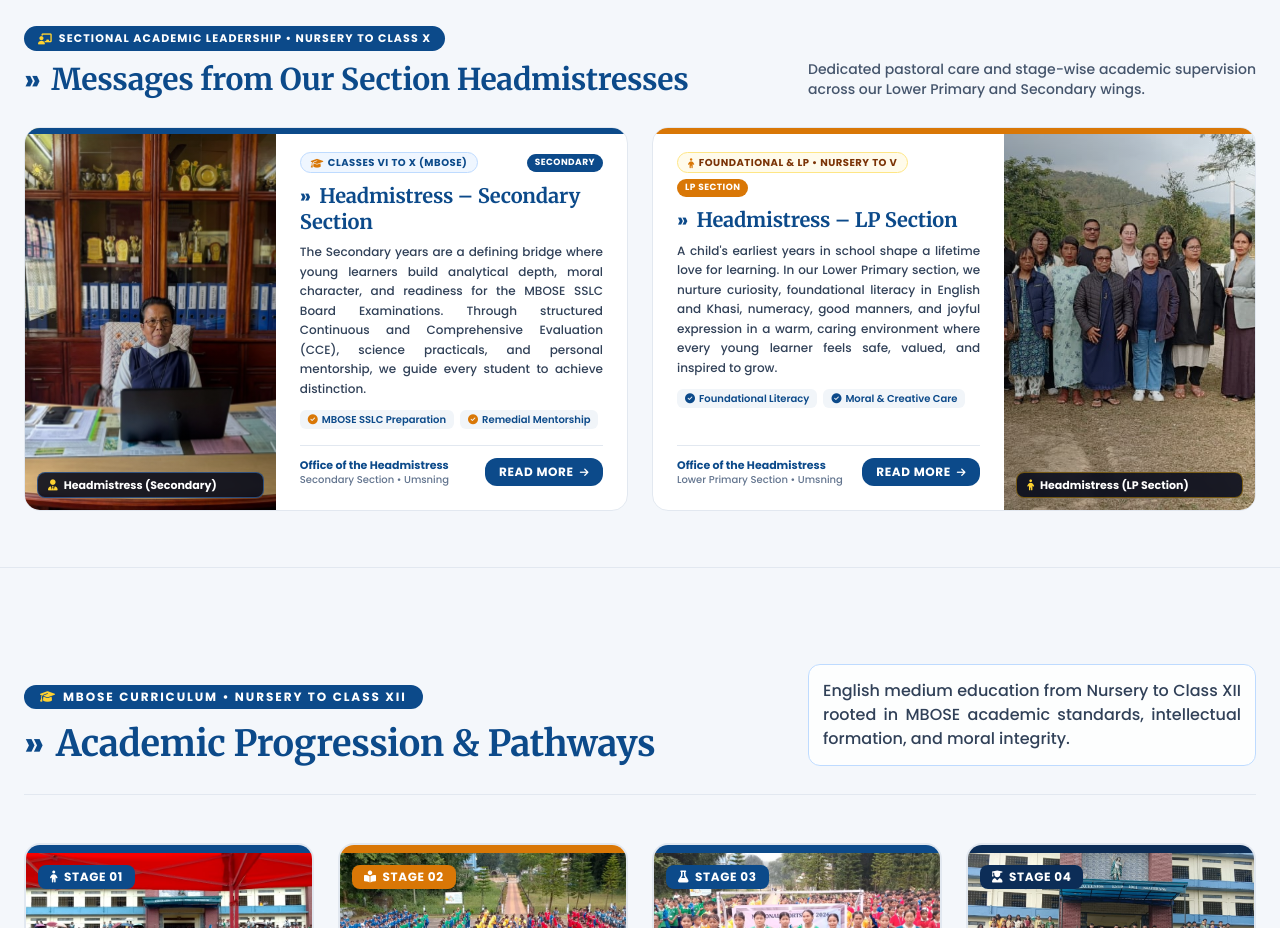
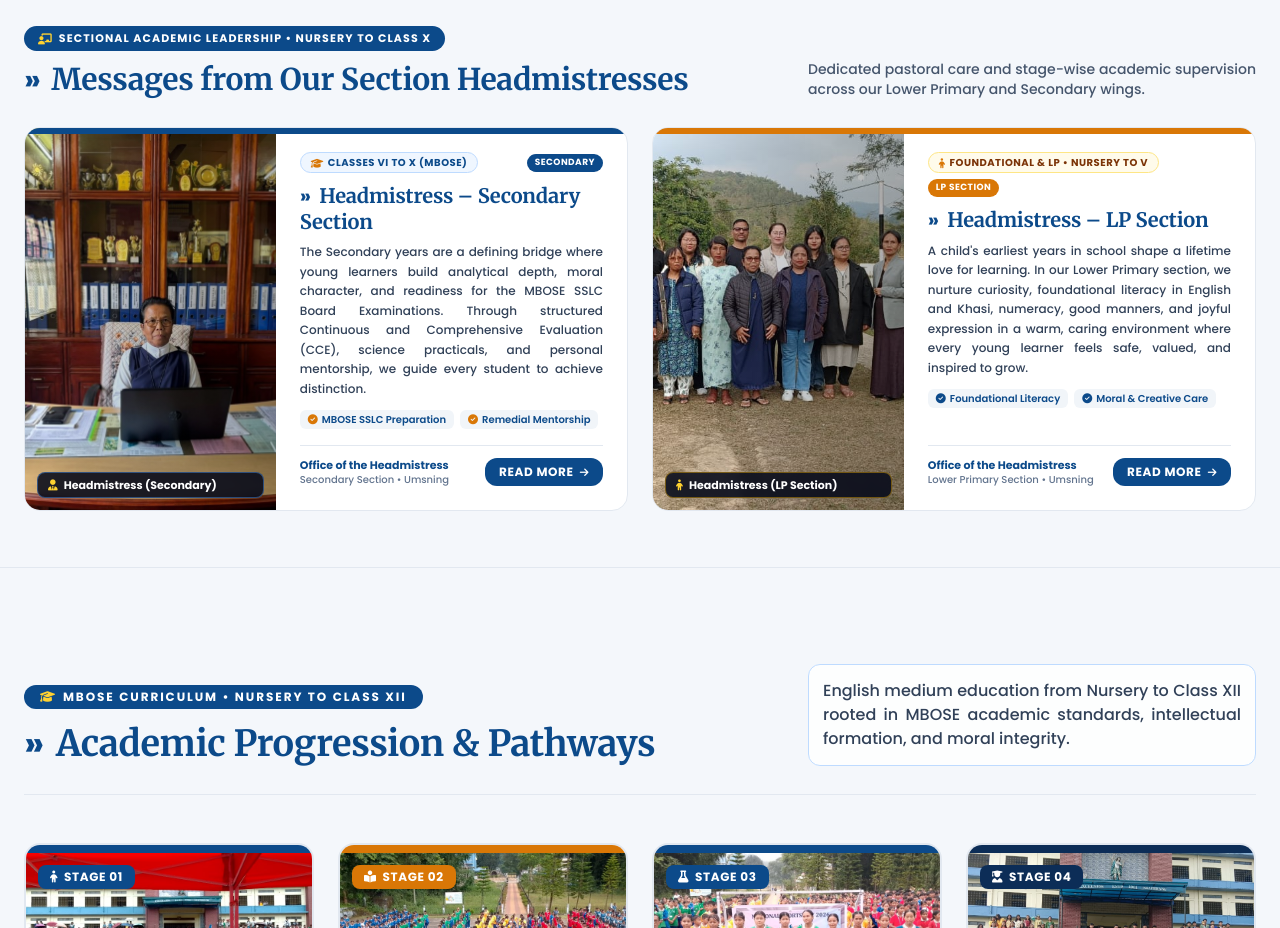
Before and after one commit to soumitra69/ST.-MHSS, a React (Vite) app: page / in a window 1280 px wide. Shown: the part 4460-5388 px from the top of the page. Built offline with nearby package versions, Linux system fonts and the light colour scheme.

Commit message:
Align LP Section Headmistress card layout with Secondary card (photo on left, content on right)

```diff
--- a/src/components/InstitutionalSection.tsx
+++ b/src/components/InstitutionalSection.tsx
@@ -903,8 +903,24 @@ export const InstitutionalSection: React.FC<InstitutionalSectionProps> = ({
               <div className="absolute inset-x-0 top-0 h-1.5 bg-[#d97706] z-10" />
 
               <div className="grid grid-cols-1 sm:grid-cols-12 h-full">
-                {/* Left side content for second box */}
-                <div className="sm:col-span-7 order-2 sm:order-1 flex flex-col justify-between p-5 sm:p-6">
+                {/* Left side pic for second box (consistent with first box) */}
+                <div className="sm:col-span-5 relative min-h-[220px] sm:min-h-full bg-slate-900 overflow-hidden">
+                  <img
+                    src={SCHOOL_IMAGES.headmistressLP}
+                    alt="Rev. Sister Headmistress – Lower Primary (LP) Section at St. Michael's Umsning"
+                    className="h-full w-full object-cover object-center transition-transform duration-500 hover:scale-105"
+                    loading="lazy"
+                    decoding="async"
+                  />
+                  <div className="absolute inset-0 bg-gradient-to-t from-slate-950/80 via-slate-950/20 to-transparent sm:bg-gradient-to-r sm:from-transparent sm:to-black/30" />
+                  <div className="absolute bottom-3 left-3 right-3 rounded-lg bg-slate-950/85 border border-amber-400/40 px-2.5 py-1 text-[11px] font-bold text-white backdrop-blur-xs">
+                    <i className="fas fa-child mr-1.5 text-amber-300" aria-hidden="true"></i>
+                    Headmistress (LP Section)
+                  </div>
+                </div>
+
+                {/* Right side content for second box */}
+                <div className="sm:col-span-7 flex flex-col justify-between p-5 sm:p-6">
                   <div>
                     <div className="flex flex-wrap items-center justify-between gap-1.5">
                       <span className="inline-flex items-center rounded-full bg-amber-50 px-2.5 py-0.5 text-[10px] font-bold uppercase tracking-wider text-amber-900 border border-amber-200">
@@ -961,22 +977,6 @@ export const InstitutionalSection: React.FC<InstitutionalSectionProps> = ({
                     </button>
                   </div>
                 </div>
-
-                {/* Right side pic for second box */}
-                <div className="sm:col-span-5 order-1 sm:order-2 relative min-h-[220px] sm:min-h-full bg-slate-900 overflow-hidden">
-                  <img
-                    src={SCHOOL_IMAGES.headmistressLP}
-                    alt="Rev. Sister Headmistress – Lower Primary (LP) Section at St. Michael's Umsning"
-                    className="h-full w-full object-cover object-center transition-transform duration-500 hover:scale-105"
-                    loading="lazy"
-                    decoding="async"
-                  />
-                  <div className="absolute inset-0 bg-gradient-to-t from-slate-950/80 via-slate-950/20 to-transparent sm:bg-gradient-to-l sm:from-transparent sm:to-black/30" />
-                  <div className="absolute bottom-3 left-3 right-3 rounded-lg bg-slate-950/85 border border-amber-400/40 px-2.5 py-1 text-[11px] font-bold text-white backdrop-blur-xs">
-                    <i className="fas fa-child mr-1.5 text-amber-300" aria-hidden="true"></i>
-                    Headmistress (LP Section)
-                  </div>
-                </div>
               </div>
             </article>
           </div>
```
